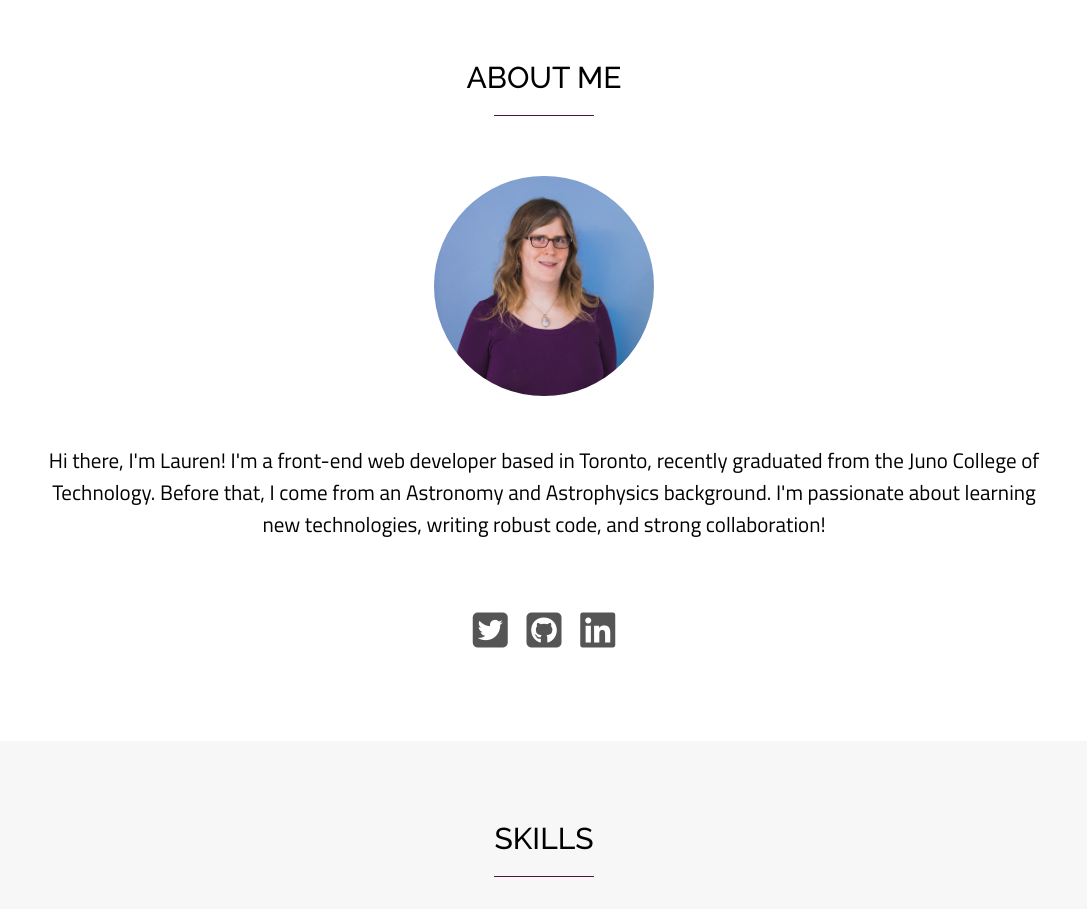
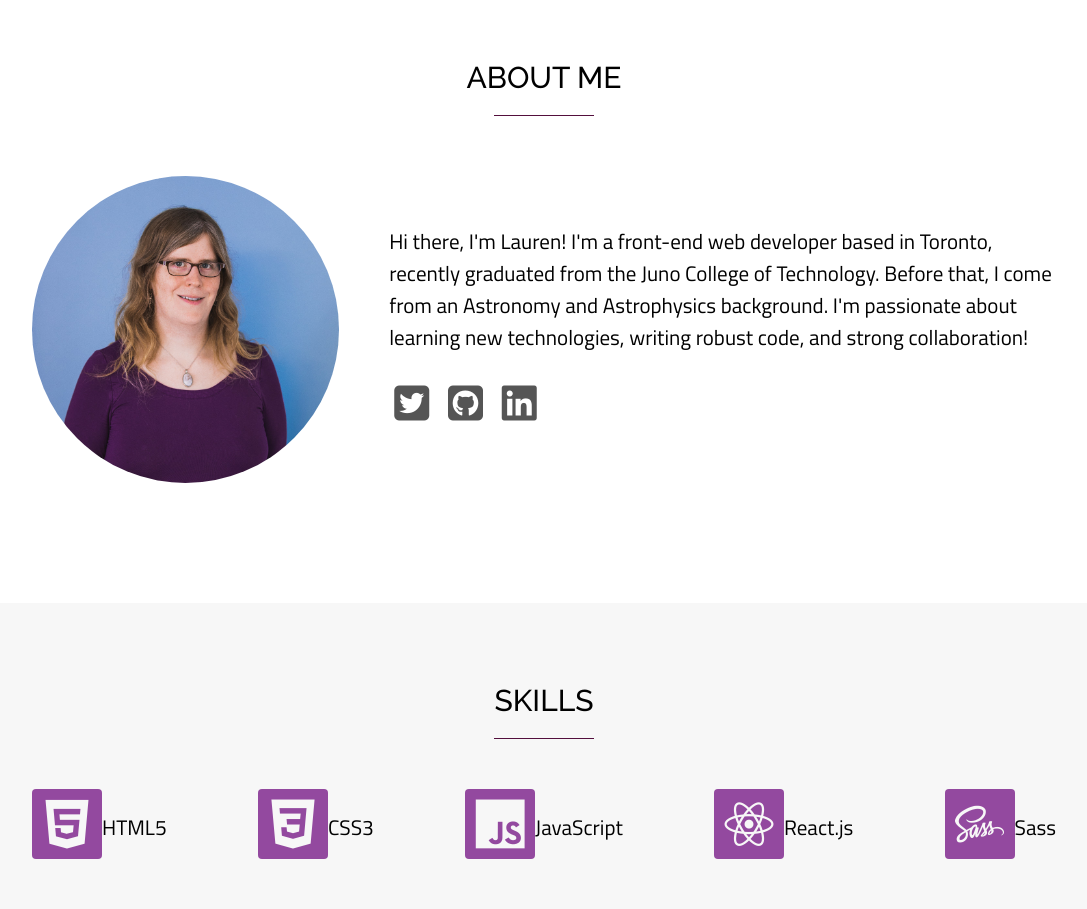
Before and after one commit to laurheth/newPortfolio, a plain HTML site: page index.html in a window 1280 px wide. Shown: the part 820-1729 px from the top of the page, without its empty margins (96-1183 px from the left). Drawn offline with nearby package versions, Linux system fonts and the light colour scheme.

Commit message:
Reorganized about section

```diff
--- a/index.html
+++ b/index.html
@@ -46,9 +46,11 @@
             <div class="wrapper">
                 <h2>About me</h2>
                 <div class="fancyLine"></div>
+                <div class="flexRow">
                     <div class="profilePhoto">
                         <img src="assets/cropped-photo.jpg" alt="It's me, Lauren! I'm smiling and wearing a purple shirt.">
                     </div>
+                    <div class="column">
                         <p>
                             Hi there, I'm Lauren! I'm a front-end web developer based in Toronto, recently graduated from the Juno College of Technology. Before that, I come from an Astronomy and Astrophysics background. I'm passionate about learning new technologies, writing robust code, and strong collaboration!
                         </p>
@@ -65,6 +67,8 @@
                                 <i aria-hidden="true" class="fab fa-linkedin"></i>
                                 <span class="visuallyHidden">Go to Lauren's LinkedIn.</span>
                             </a>
+                        </div>
+                    </div>
                 </div>
             </div>
         </section>
--- a/styles/scss/_about.scss
+++ b/styles/scss/_about.scss
@@ -1,7 +1,8 @@
 .about {
     text-align: center;
     .socialLinks {
-        margin-top: 60px;
+        margin-top: 20px;
+        text-align: left;
         a {
             font-size: 4rem;
             color: #555555;
@@ -12,4 +13,23 @@
             }
         }
     }
+    .flexRow {
+        display: flex;
+        align-items: center;
+    }
+    .profilePhoto {
+        display: inline-block;
+        width: 30%;
+        margin: 40px 0;
+        flex-shrink: 0;
+        img {
+            border-radius: 50%;
+        }
+    }
+    p {
+        text-align: left;
+    }
+    .column {
+        margin-left: 50px;
+    }
 }
--- a/styles/scss/_general.scss
+++ b/styles/scss/_general.scss
@@ -17,15 +17,6 @@
     &:hover, &:focus {
         background: #93499f;
         box-shadow: 0 4px 0 darken(#93499f,10%);
-    }
-}
-
-.profilePhoto {
-    display: inline-block;
-    width: 220px;
-    margin: 40px 0;
-    img {
-        border-radius: 50%;
     }
 }
 
```
Also changed, not shown: styles/styles.css. Lines whose indentation alone changed are shown as unchanged.
